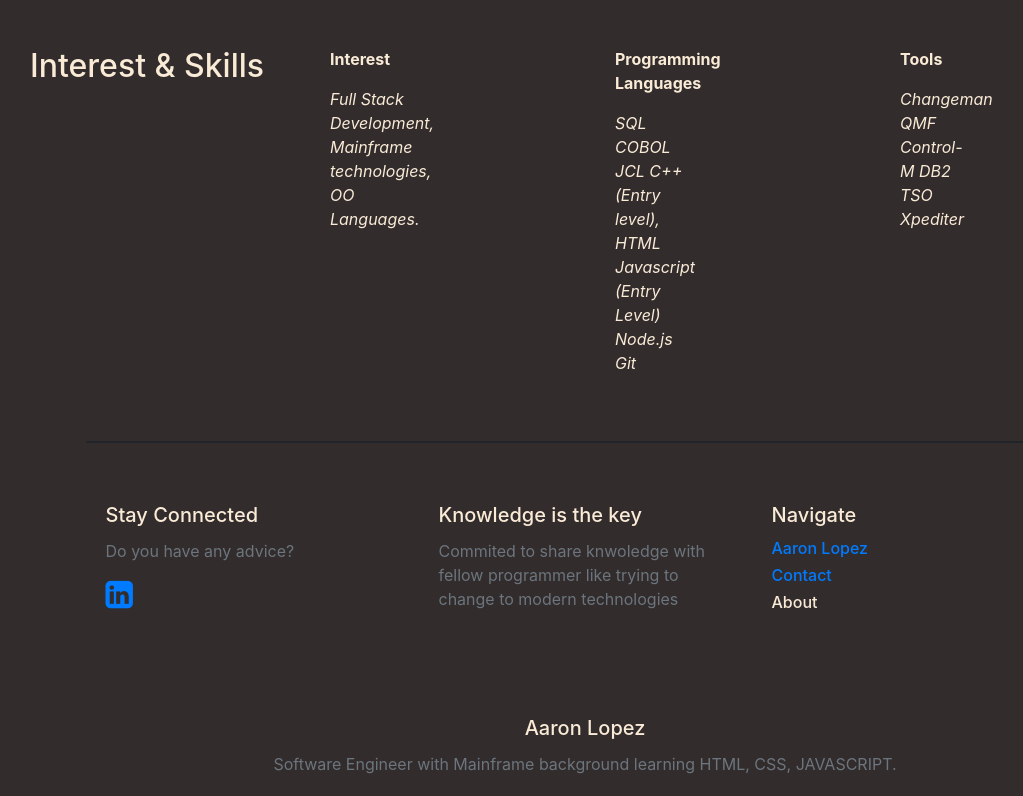
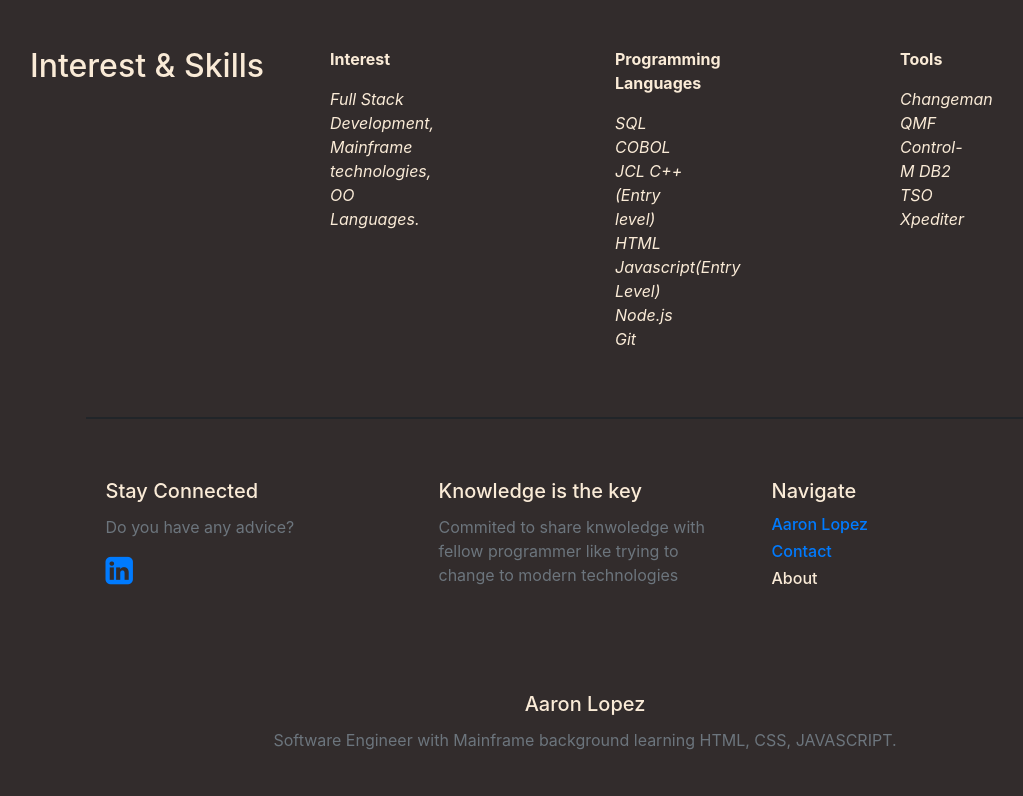
Before and after one commit to esli1283/esli.github.io, a website: page about.html in a window 1280 px wide. Shown: the part 1502-2298 px from the top of the page, without its empty margins (55-1078 px from the left). After the commit the page ends 2274 px from the top, so only its background shows below. Drawn offline with nearby package versions, Linux system fonts and the light colour scheme.

Commit message:
added_server-js

```diff
--- a/about.html
+++ b/about.html
@@ -177,9 +177,9 @@
                             <i style="color: antiquewhite">SQL </i>
                             <i style="color: antiquewhite">COBOL </i>
                             <i style="color: antiquewhite">JCL </i>
-                            <i style="color: antiquewhite">C++ (Entry level), </i>
+                            <i style="color: antiquewhite">C++(Entry level) </i>
                             <i style="color: antiquewhite">HTML </i>
-                            <i style="color: antiquewhite">Javascript (Entry Level) </i>
+                            <i style="color: antiquewhite">Javascript(Entry Level) </i>
                             <i style="color: antiquewhite">Node.js </i>
                             <i style="color: antiquewhite">Git</i>
                         </div>
--- a/package.json
+++ b/package.json
@@ -21,6 +21,7 @@
     "jquery": "^3.3.1",
     "popper": "^1.0.1",
     "popper.js": "^1.14.4",
+    "server": "^1.0.19",
     "server-js": "^0.1.4"
   }
 }
```
Also changed, not shown: 1 other file.
